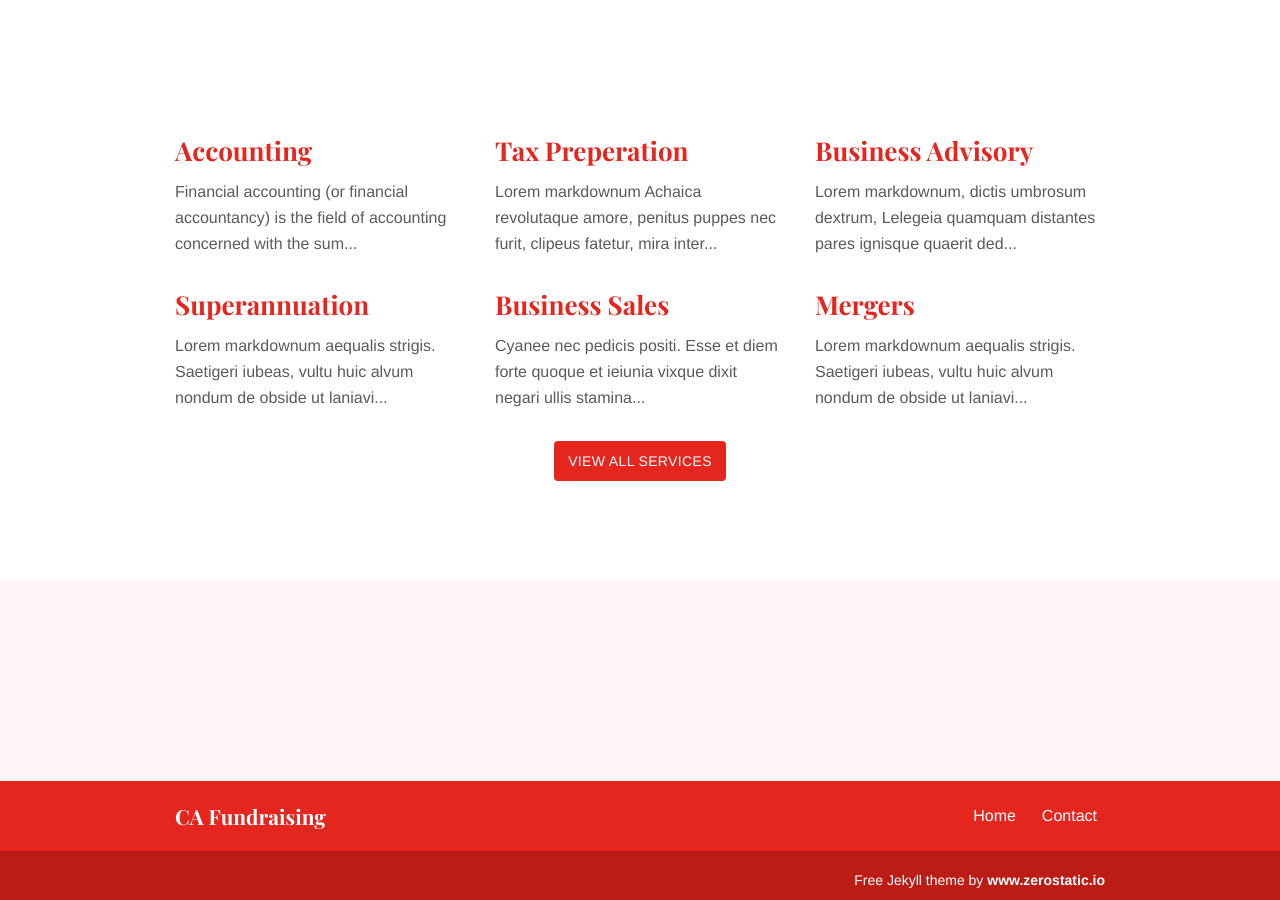
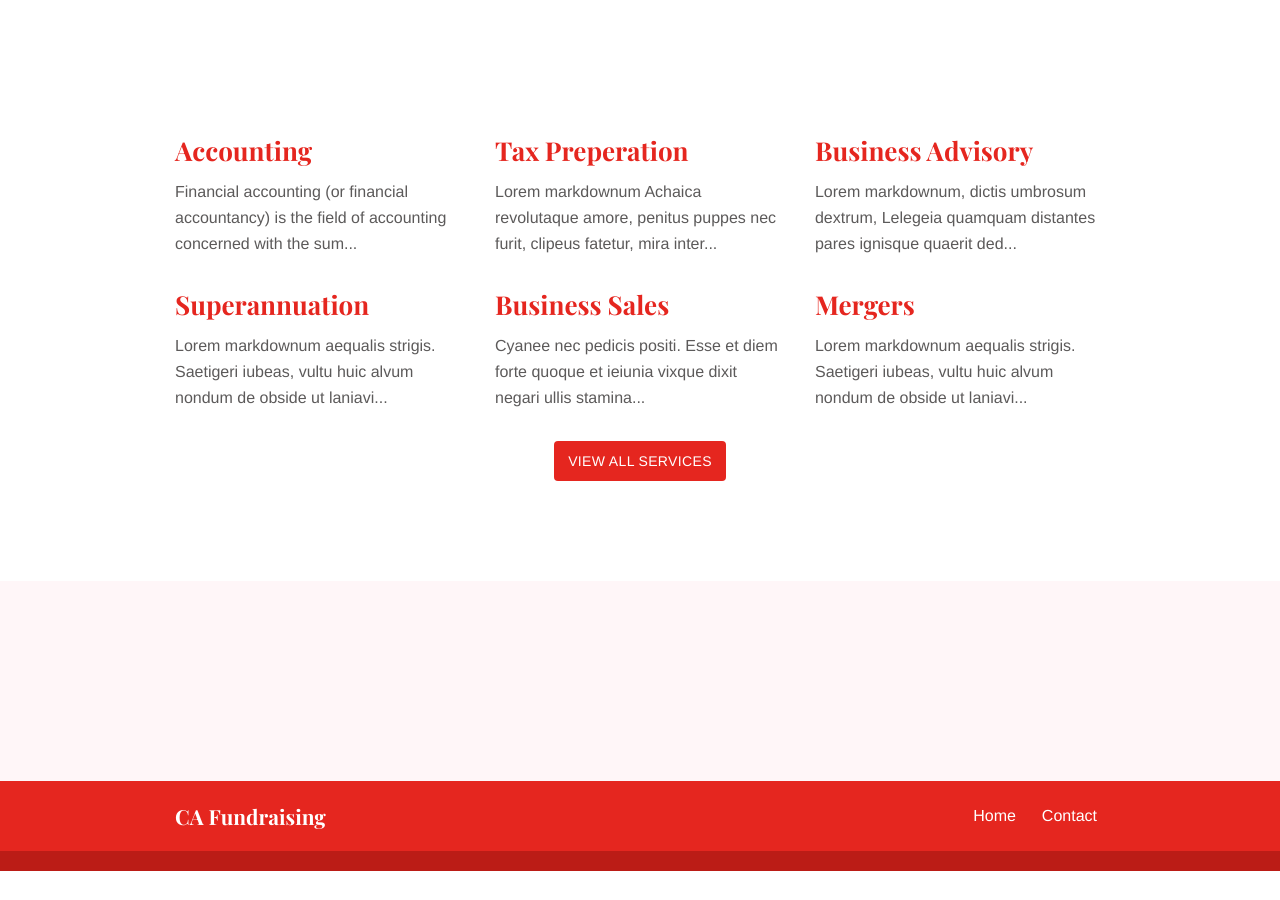
Before and after one commit to Frogdart5/fierce-avocado-6c9b0, a Jekyll site: the page built from index.md, in a window 1280 px wide and 900 px high, scrolled down 691 px. Built offline with Jekyll 4.4.1, drawn with Linux system fonts in a browser that asks for light colours; after the commit the page ends 1562 px from its top, so only the background shows below that.

Commit message:
_config.yml: changed

```diff
--- a/_config.yml
+++ b/_config.yml
@@ -9,9 +9,7 @@ logo:
   desktop: images/logo/logo.svg
   desktop_height: 36px
 footer:
-  copyright_text: >-
-    Free Jekyll theme by <a class="zerostatic"
-    href="https://www.zerostatic.io">www.zerostatic.io</a>
+  copyright_text:
 seo:
   meta_og_title: Jekyll Serif Theme
   meta_og_type: website
```
